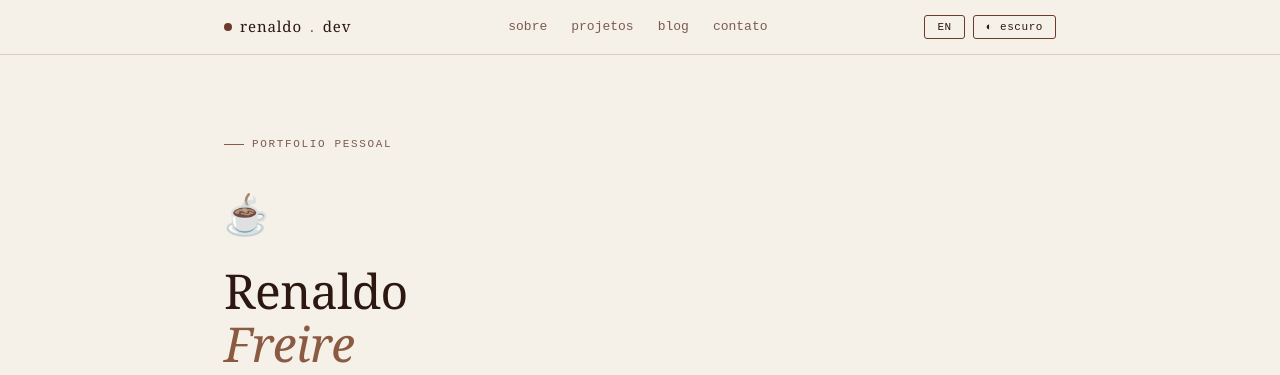
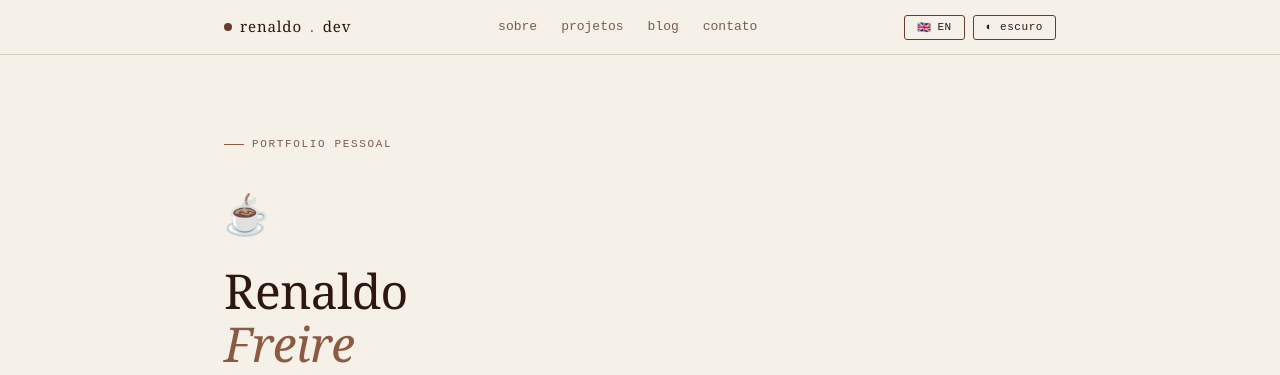
Before and after one commit to renaldofreire/portfolio, a Flask app: page / in a window 1280 px wide. Shown: the top 375 px of the page. Run offline with Flask 3, Linux system fonts and the light colour scheme.

Commit message:
mudei forma de alterar idioma, usando o ícone dos países ao invés de texto

```diff
--- a/static/css/style.css
+++ b/static/css/style.css
@@ -121,6 +121,9 @@ nav {
   font-family: 'Courier New', monospace;
   letter-spacing: 0.05em;
   transition: background 0.15s, color 0.15s;
+  display: inline-flex;
+  align-items: center;
+  gap: 6px;
 }
 
 .ctrl-btn:hover {
--- a/static/js/main.js
+++ b/static/js/main.js
@@ -33,7 +33,10 @@ function applyLang(lang) {
   currentLang = lang;
   document.documentElement.lang = lang === "pt" ? "pt-BR" : "en";
   const btn = document.getElementById("langBtn");
-  if (btn) btn.textContent = lang === "pt" ? "EN" : "PT";
+  if (btn) {
+    // Mostra a bandeira do idioma para o qual o usuário pode mudar
+    btn.innerHTML = lang === "pt" ? "<span>🇬🇧</span> EN" : "<span>🇧🇷</span> PT";
+  }
 
   document.querySelectorAll("[data-pt][data-en]").forEach((el) => {
     el.innerHTML = el.dataset[lang];
```
